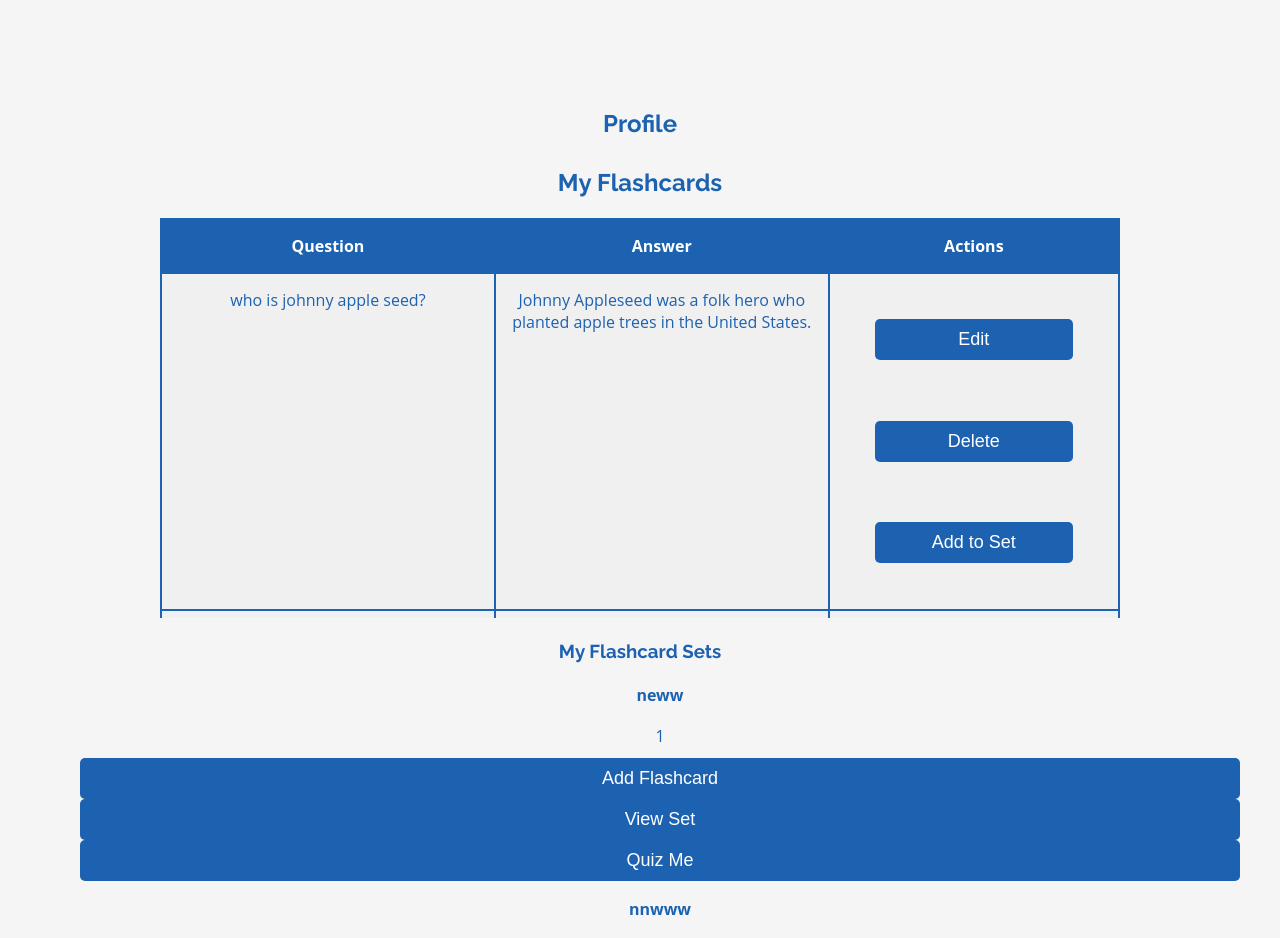
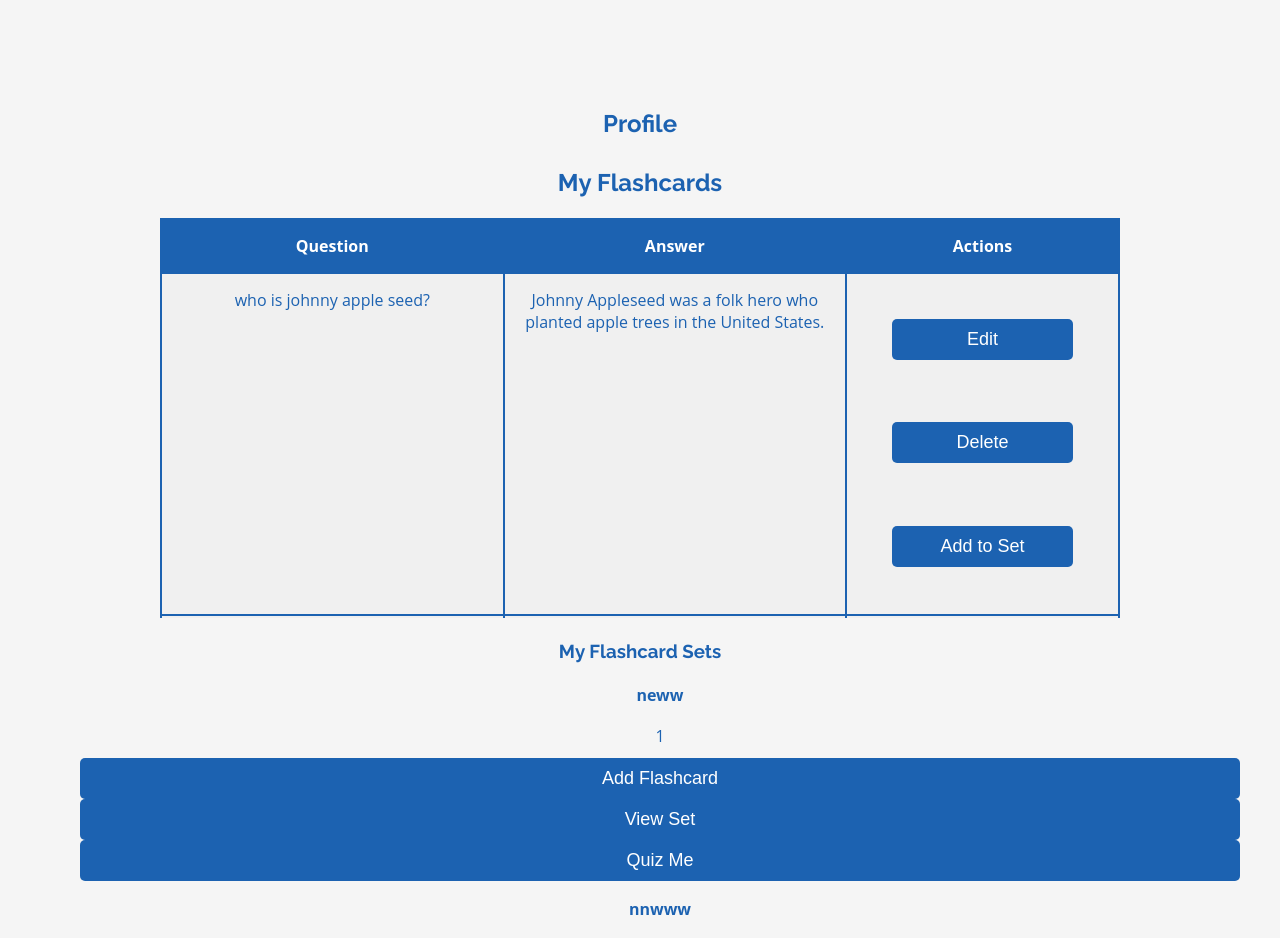
Before and after one commit to addisonglisson/quaizflash, a Flask app: page /profile in a window 1280 px wide. Shown: the part 281-1219 px from the top of the page. Run offline with Flask 3, Linux system fonts and the light colour scheme; a user stored in the database is signed in; data comes from the database, SQL or seed files in the repository; tables that the repository leaves empty hold one stand-in row (values such as "Sample post"); some libraries are stand-ins or nearby versions.

Commit message:
action button changes

```diff
--- a/static/style.css
+++ b/static/style.css
@@ -163,17 +163,17 @@ body {
 
 
  .flashcards-table th:nth-child(1) {
-  width: 35%;
+  width: 36%;
  }
 
 
  .flashcards-table th:nth-child(2) {
-  width: 35%;
+  width: 36%;
  }
 
 
  .flashcards-table th:nth-child(3) {
-  width: 30%;
+  width: 28%;
  }
 
 
@@ -603,21 +603,20 @@ table th {
 }
 
 .action-buttons form {
-  margin-bottom: 0.03rem;
+  margin-bottom: 0.15rem;
 }
 
 @media (max-width: 576px) {
   .flashcards-table .btn-sm {
     font-size: 12px;
-    padding: 1rem 1rem;
-    margin-bottom: 0.25rem;
+    padding: 1.5rem 1.5rem;
     white-space: normal;
   }
 }
 .flashcards-table .btn-sm.add-to-set {
   white-space: normal;
-  padding-left: 1rem;
-  padding-right: 1rem;
+  padding-left: 1.5rem;
+  padding-right: 1.5rem;
 }
 .flashcards-table .btn-sm {
   display: inline-flex;
```
